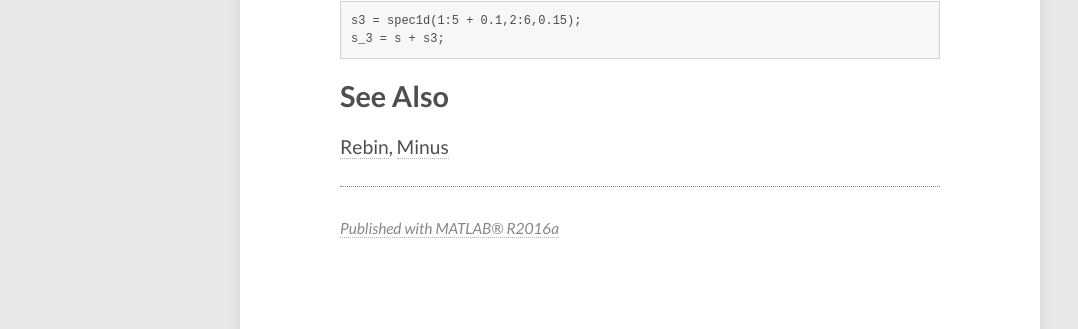
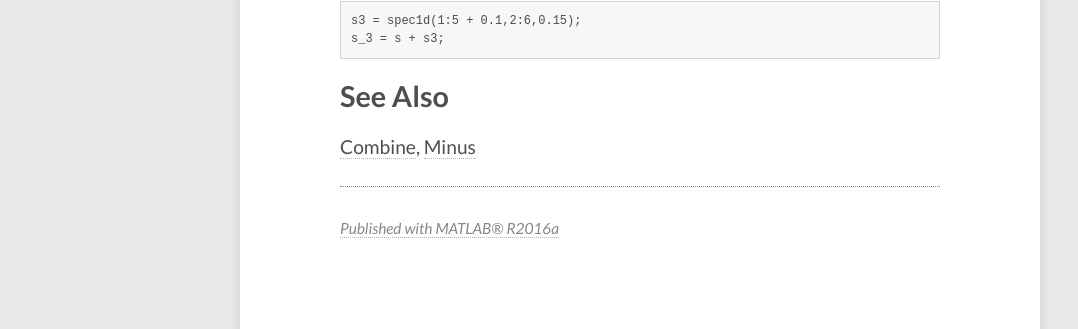
Before and after one commit to wardsimon/Spectra, a Jekyll site: the page built from index.html, in a window 1280 px wide and 900 px high, scrolled down 4302 px. Shown: the part 125-454 px from the top of the window, without its empty margins (0-1078 px from the left). Built offline with Jekyll 4.4.1, drawn with Linux system fonts in a browser that asks for light colours; nearby versions of some CDN libraries; the list of posts is cut into pages by our own code.

Commit message:
Finaly working

```diff
--- a/_posts/2016-02-17-@spec1d.plus.html
+++ b/_posts/2016-02-17-@spec1d.plus.html
@@ -85,7 +85,7 @@ s_1 = 5 + s;
 s_2 = s + s2;
 </pre><h2>Example 3<a name="8"></a></h2><p>Addition two spectra (unequal points). This using interpolation on <i>s3</i></p><pre class="codeinput">s3 = spec1d(1:5 + 0.1,2:6,0.15);
 s_3 = s + s3;
-</pre><h2>See Also<a name="9"></a></h2><p><a href="{{ site.url }}/@spec1d.combine/index.html">Rebin</a>, <a href="{{ site.url }}/@spec1d.minus/sindex.html">Minus</a></p><p class="footer"><br><a href="http://www.mathworks.com/products/matlab/">Published with MATLAB&reg; R2016a</a><br></p></div><!--
+</pre><h2>See Also<a name="9"></a></h2><p><a href="{{ site.url }}/@spec1d.combine/index.html">Combine</a>, <a href="{{ site.url }}/@spec1d.minus/index.html">Minus</a></p><p class="footer"><br><a href="http://www.mathworks.com/products/matlab/">Published with MATLAB&reg; R2016a</a><br></p></div><!--
 ##### SOURCE BEGIN #####
 %% @spec1d/plus
 % This is a the reference documentation for the function @spec1d/plus
@@ -141,6 +141,6 @@ s3 = spec1d(1:5 + 0.1,2:6,0.15);
 s_3 = s + s3;
 
 %% See Also
-% <html><a href="{{ site.url }}/@spec1d.combine/index.html">Rebin</a>, <a href="{{ site.url }}/@spec1d.minus/sindex.html">Minus</a></html>
+% <html><a href="{{ site.url }}/@spec1d.combine/index.html">Combine</a>, <a href="{{ site.url }}/@spec1d.minus/index.html">Minus</a></html>
 ##### SOURCE END #####
 --></body></html>
```
